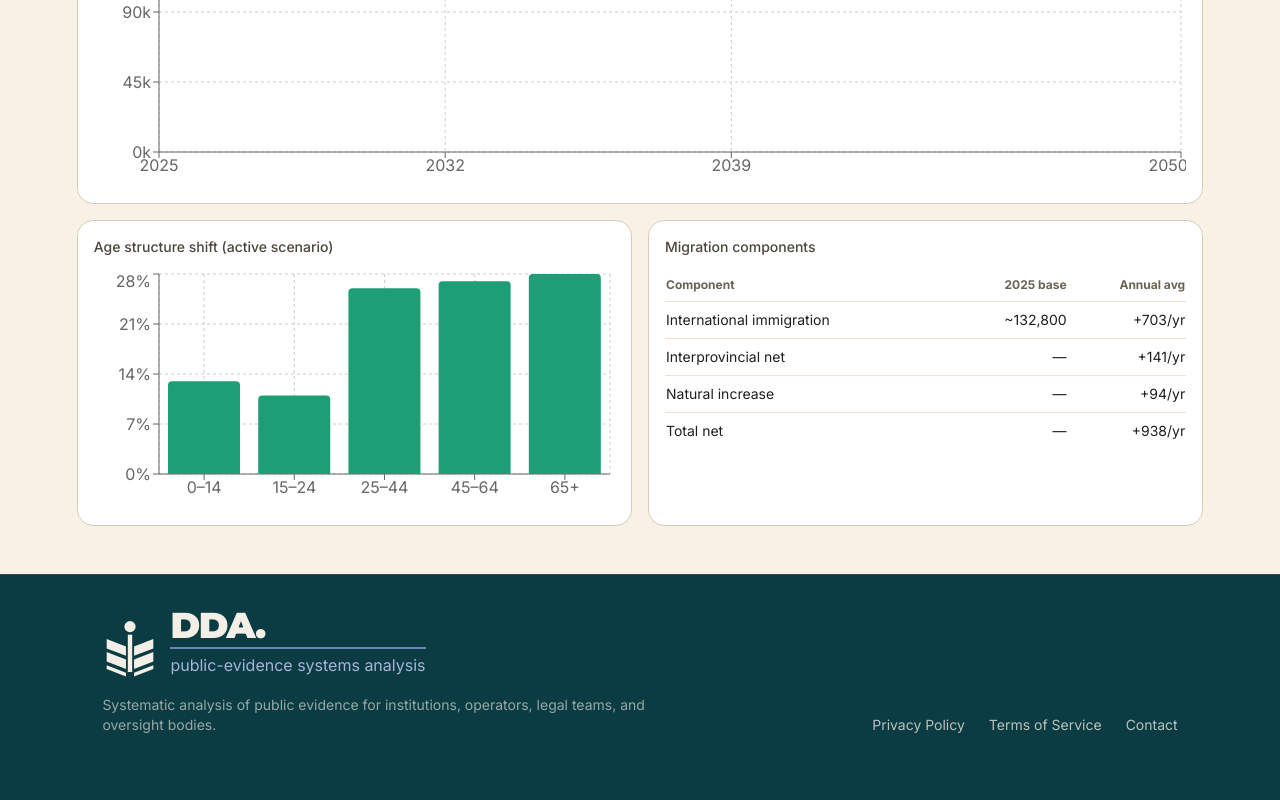
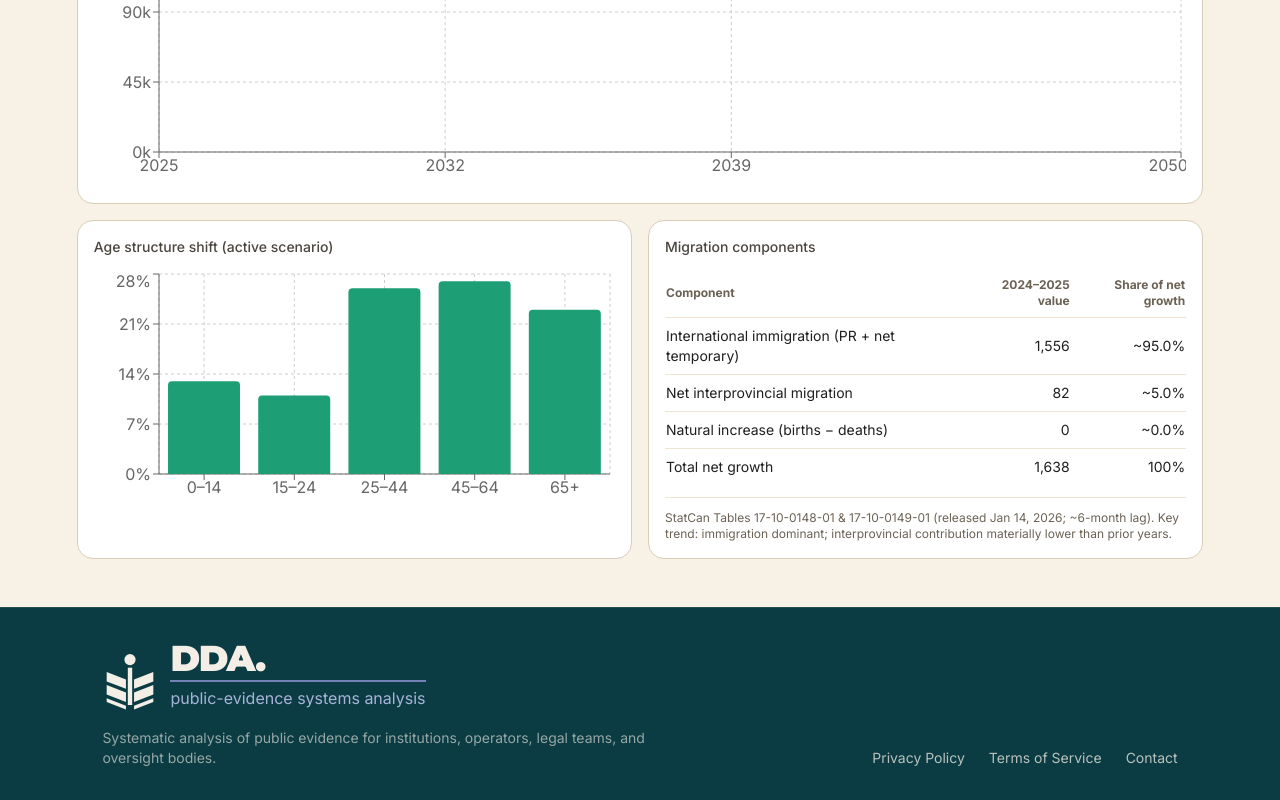
Before and after one commit to davidoyle/DDA, a React (Vite) app: page /tools/municipal-models in a window 1280 px wide. Shown: the part 1235-2035 px from the top of the page. Before the commit the page ends 2002 px from the top, so only its background shows below. Built offline with nearby package versions, Linux system fonts and the light colour scheme.

Commit message:
Update migration and lexicon with new StatCan growth component data

```diff
--- a/src/pages/tools/MunicipalModelsPage.tsx
+++ b/src/pages/tools/MunicipalModelsPage.tsx
@@ -130,14 +130,18 @@ const DATA_LEXICON_ROWS: LexiconRow[] = [
   { id: '54', variable: 'City child poverty rate (2023)', value: '30.7%', unit: '% children 0–17', source: 'HDC NB report card (T1FF-based)', released: 'Feb 2026', status: 'ACTUAL', notes: 'Context for tenure pressure only.' },
   { id: '55', variable: 'Average single-family home price (Dec 2025)', value: '$345,000', unit: 'CAD', source: 'Envision Dashboard (CREA/MLS)', released: 'Mar 17, 2026', status: 'ACTUAL', notes: 'Context metric; not model input.' },
   { id: '56', variable: 'MLS HPI composite benchmark (Feb 2026)', value: '$330,300', unit: 'CAD', source: 'CREA via Envision Dashboard', released: 'Mar 2026', status: 'ACTUAL', notes: 'Context metric; not model input.' },
+  { id: '57', variable: 'CMA net population growth (Jul 1, 2024–Jul 1, 2025)', value: '+1,638', unit: 'persons', source: 'StatCan Tables 17-10-0148-01 / 17-10-0149-01', released: 'Jan 14, 2026', status: 'ACTUAL', notes: '+1.1% YoY to 144,543.' },
+  { id: '58', variable: 'Net interprovincial migration share of growth', value: '+82 (5.0%)', unit: 'persons / %', source: 'StatCan Tables 17-10-0148-01 / 17-10-0149-01', released: 'Jan 14, 2026', status: 'ACTUAL', notes: 'Sharply lower than prior years.' },
+  { id: '59', variable: 'International immigration share of growth', value: '~95% (~+1,556 residual)', unit: '% / persons', source: 'Derived from StatCan growth components', released: 'Derived', status: 'PROXY', notes: 'Residual after interprovincial and natural components.' },
+  { id: '60', variable: 'Natural increase share of growth', value: '~0%', unit: '%', source: 'StatCan growth components', released: 'Jan 14, 2026', status: 'ACTUAL', notes: 'No meaningful contribution in this period.' },
   { id: 'A1', variable: '0–14 share, base 2025', value: '13%', unit: '%', source: 'Directional proxy', released: 'Derived', status: 'PROXY', notes: 'Age-chart proxy only.' },
   { id: 'A2', variable: '15–24 share, base 2025', value: '11%', unit: '%', source: 'Directional proxy', released: 'Derived', status: 'PROXY', notes: 'Age-chart proxy only.' },
   { id: 'A3', variable: '25–44 share, base 2025', value: '26%', unit: '%', source: 'Directional proxy', released: 'Derived', status: 'PROXY', notes: 'Age-chart proxy only.' },
   { id: 'A4', variable: '45–64 share, base 2025', value: '27%', unit: '%', source: 'Directional proxy', released: 'Derived', status: 'PROXY', notes: 'Age-chart proxy only.' },
   { id: 'A5', variable: '65+ share, base 2025', value: '23%', unit: '%', source: 'Directional proxy', released: 'Derived', status: 'PROXY', notes: 'Age-chart proxy only.' },
-  { id: 'A6', variable: 'Cohort shift adjustments (Low)', value: '0–14: –1pp, 65+: flat', unit: 'pp', source: 'No extraction', released: 'N/A', status: 'FLAGGED', notes: 'Replace with StatCan headship tabulation.' },
-  { id: 'A7', variable: 'Cohort shift adjustments (Medium)', value: '25–44: –1pp, 65+: +1pp', unit: 'pp', source: 'No extraction', released: 'N/A', status: 'FLAGGED', notes: 'Replace with StatCan headship tabulation.' },
-  { id: 'A8', variable: 'Cohort shift adjustments (High)', value: '0–14: +1pp, 45–64: –1pp, 65+: +1pp', unit: 'pp', source: 'No extraction', released: 'N/A', status: 'FLAGGED', notes: 'Replace with StatCan headship tabulation.' },
+  { id: 'A6', variable: 'Cohort shift adjustments (Low)', value: 'No public cohort headship rates', unit: 'N/A', source: 'StatCan 2021 PUMF + Table 98-10-0132-01', released: 'Mar 29, 2023 / Nov 15, 2023', status: 'FLAGGED', notes: 'Custom tabulation required; unavailable as of Apr 3, 2026.' },
+  { id: 'A7', variable: 'Cohort shift adjustments (Medium)', value: 'No public cohort headship rates', unit: 'N/A', source: 'StatCan 2021 PUMF + Table 98-10-0132-01', released: 'Mar 29, 2023 / Nov 15, 2023', status: 'FLAGGED', notes: 'Model remains aggregate (population ÷ 2.1 hh size).' },
+  { id: 'A8', variable: 'Cohort shift adjustments (High)', value: 'No public cohort headship rates', unit: 'N/A', source: 'StatCan 2021 PUMF + Table 98-10-0132-01', released: 'Mar 29, 2023 / Nov 15, 2023', status: 'FLAGGED', notes: 'No numeric cohort update possible without custom request.' },
 ];
 
 const KNOWN_GAPS = [
@@ -148,6 +152,14 @@ const KNOWN_GAPS = [
   'Serviced land hectare inventory from public GIS extraction.',
   'City/CMA current LFS employment by NAICS in public disaggregation.',
 ];
+
+const MIGRATION_COMPONENTS_2025 = {
+  totalNetGrowth: 1638,
+  interprovincial: 82,
+  internationalResidual: 1556,
+  naturalIncrease: 0,
+  source: 'StatCan Tables 17-10-0148-01 & 17-10-0149-01 (released Jan 14, 2026; ~6-month lag).',
+};
 
 function lerp(a: number, b: number, t: number) {
   return a + (b - a) * t;
@@ -250,14 +262,30 @@ export default function MunicipalModelsPage() {
   }, [city, horizon, controls]);
 
   const migrationRows = useMemo(() => {
-    const annualPop = (city.scenarios[scenario].pop2041 * controls.scenarioMultiplier[scenario] - city.base.pop2025) / 16;
+    const total = MIGRATION_COMPONENTS_2025.totalNetGrowth;
     return [
-      { component: 'International immigration', annualAvg: round(annualPop * 0.75) },
-      { component: 'Interprovincial net', annualAvg: round(annualPop * 0.15) },
-      { component: 'Natural increase', annualAvg: round(annualPop * 0.10) },
-      { component: 'Total net', annualAvg: round(annualPop) },
+      {
+        component: 'International immigration (PR + net temporary)',
+        value: MIGRATION_COMPONENTS_2025.internationalResidual,
+        share: (MIGRATION_COMPONENTS_2025.internationalResidual / total) * 100,
+      },
+      {
+        component: 'Net interprovincial migration',
+        value: MIGRATION_COMPONENTS_2025.interprovincial,
+        share: (MIGRATION_COMPONENTS_2025.interprovincial / total) * 100,
+      },
+      {
+        component: 'Natural increase (births − deaths)',
+        value: MIGRATION_COMPONENTS_2025.naturalIncrease,
+        share: 0,
+      },
+      {
+        component: 'Total net growth',
+        value: total,
+        share: 100,
+      },
     ];
-  }, [city, scenario, controls]);
+  }, []);
 
   return (
     <div className="diagnostic-theme min-h-screen bg-[#F7F1E6] px-6 py-12 lg:px-[6vw]">
@@ -421,7 +449,7 @@ export default function MunicipalModelsPage() {
                         { name: '15–24', share: 11 },
                         { name: '25–44', share: 26 },
                         { name: '45–64', share: 27 },
-                        { name: '65+', share: scenario === 'high' ? 26 : scenario === 'low' ? 29 : 28 },
+                        { name: '65+', share: 23 },
                       ]}
                     >
                       <CartesianGrid strokeDasharray="3 3" />
@@ -440,20 +468,23 @@ export default function MunicipalModelsPage() {
                   <thead>
                     <tr className="border-b border-[#efe4d1] text-left text-xs text-[#6b6255]">
                       <th className="py-2">Component</th>
-                      <th className="py-2 text-right">2025 base</th>
-                      <th className="py-2 text-right">Annual avg</th>
+                      <th className="py-2 text-right">2024–2025 value</th>
+                      <th className="py-2 text-right">Share of net growth</th>
                     </tr>
                   </thead>
                   <tbody>
                     {migrationRows.map((row) => (
                       <tr key={row.component} className="border-b border-[#efe4d1] last:border-b-0">
                         <td className="py-2">{row.component}</td>
-                        <td className="py-2 text-right">{row.component === 'International immigration' ? `~${city.base.pop2025.toLocaleString()}` : '—'}</td>
-                        <td className="py-2 text-right">+{row.annualAvg.toLocaleString()}/yr</td>
+                        <td className="py-2 text-right">{row.value.toLocaleString()}</td>
+                        <td className="py-2 text-right">{row.component === 'Total net growth' ? '100%' : `~${row.share.toFixed(1)}%`}</td>
                       </tr>
                     ))}
                   </tbody>
                 </table>
+                <p className="mt-3 border-t border-[#efe4d1] pt-3 text-xs text-[#6b6255]">
+                  {MIGRATION_COMPONENTS_2025.source} Key trend: immigration dominant; interprovincial contribution materially lower than prior years.
+                </p>
               </article>
             </div>
           </TabsContent>
```
